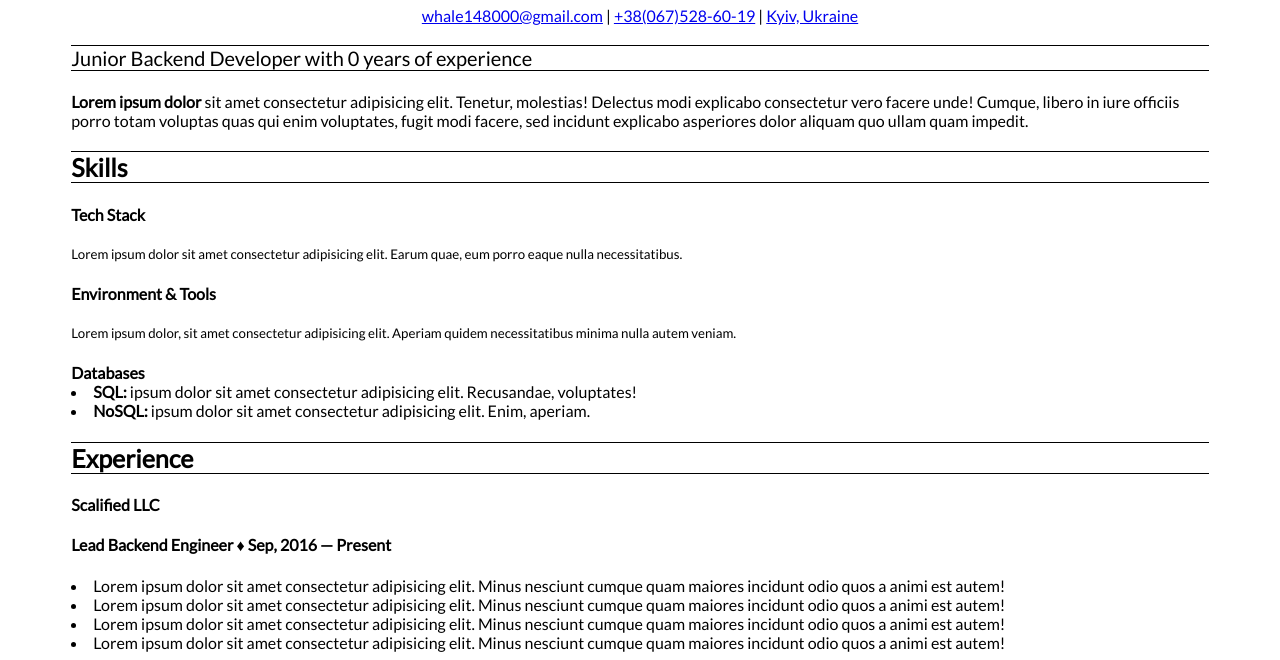
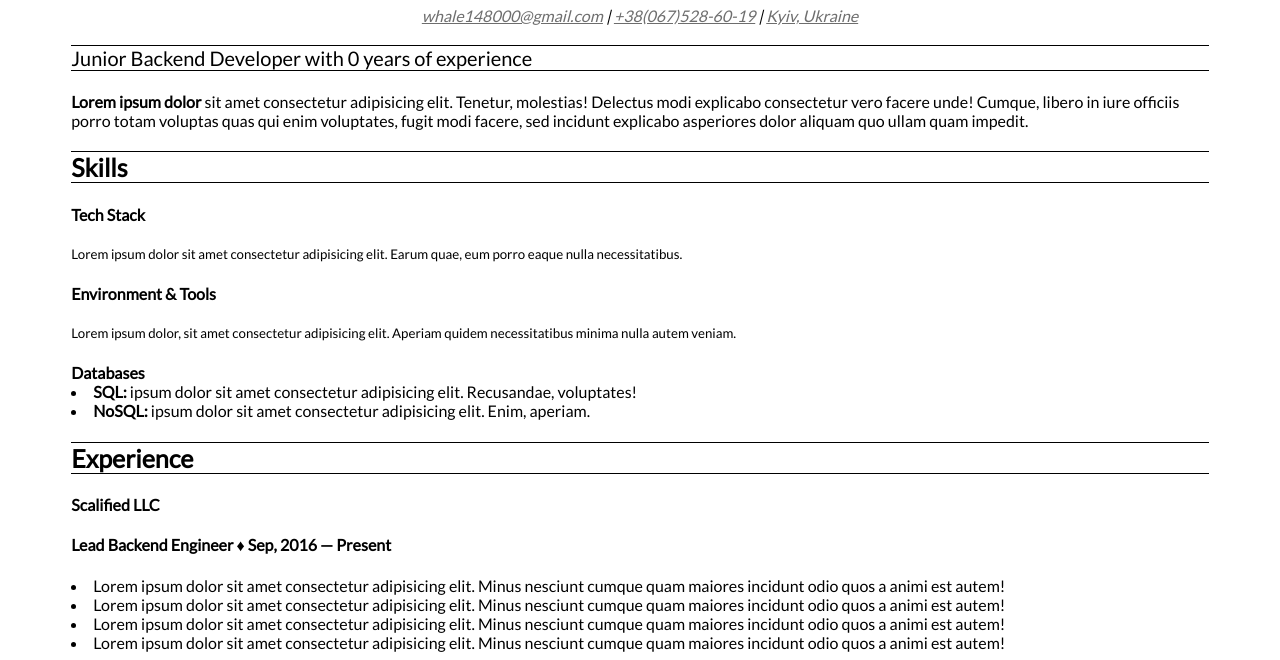
Before and after one commit to thornywhale/first_project, a plain HTML site: page index.html in a window 1280 px wide. Shown: the part 211-871 px from the top of the page. Drawn offline with Linux system fonts and the light colour scheme.

Commit message:
Replace article with address & Set its font color

```diff
--- a/assets/css/style.css
+++ b/assets/css/style.css
@@ -4,6 +4,9 @@ body{
 header{
   text-align: center;
   margin-bottom: 20px;
+}
+address>a{
+  color: rgba(41, 41, 41, 0.678);
 }
 .photo{
   width: 80px;
--- a/index.html
+++ b/index.html
@@ -15,11 +15,11 @@
     <header>
       <img class="photo" src="./assets/img/4DFM_sample2.jpg" alt="" />
       <h1 id="name">Valentyn Yemets</h1>
-      <article>
+      <address>
         <a href="whale148000@gmail.com">whale148000@gmail.com</a> |
         <a href="+380675286019">+38(067)528-60-19</a> |
         <a href="https://goo.gl/maps/D4uR7n4in8hn23H89">Kyiv, Ukraine</a>
-      </article>
+      </address>
     </header>
     <main>
       <article class="position">
```
